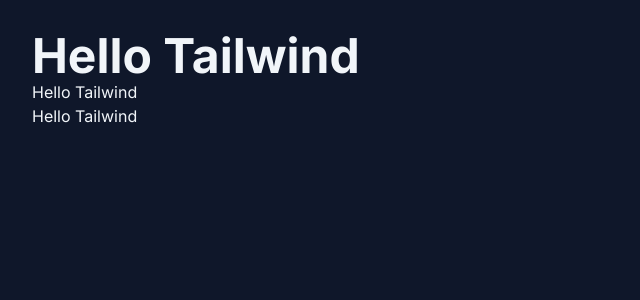
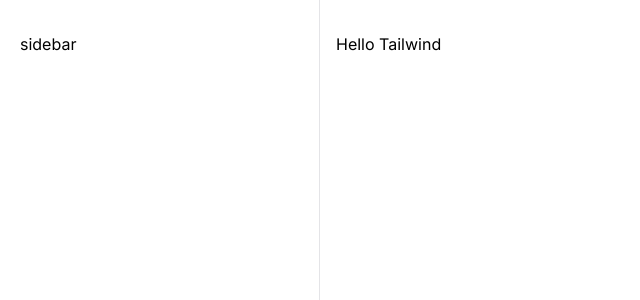
Before and after one commit to danilo-formagio/tailwind-next, a Next.js app: page / in a window 1280 px wide. Shown: the top 300 px of the page, without its empty margins (0-640 px from the left). Built offline with nearby package versions, Linux system fonts and the light colour scheme.

Commit message:
Creating layout structure

```diff
--- a/src/app/layout.tsx
+++ b/src/app/layout.tsx
@@ -12,7 +12,12 @@ export const metadata: Metadata = {
 export default function RootLayout({ children }: { children: React.ReactNode }) {
   return (
     <html lang="en">
-      <body className={inter.className}>{children}</body>
+      <body className={inter.className}>
+        <div className="grid-cols-app grid min-h-screen">
+          <aside className="border-r border-zinc-200 px-5 py-8">sidebar</aside>
+          <main className="px-4 pb-12 pt-8">{children}</main>
+        </div>
+      </body>
     </html>
   );
 }
--- a/src/app/page.tsx
+++ b/src/app/page.tsx
@@ -1,9 +1,3 @@
 export default function Home() {
-  return (
-    <div className="h-screen bg-slate-900 p-8 text-slate-100">
-      <h1 className="text-5xl font-bold">Hello Tailwind</h1>
-      <h2>Hello Tailwind</h2>
-      <p>Hello Tailwind</p>
-    </div>
-  );
+  return <h1>Hello Tailwind</h1>;
 }
--- a/tailwind.config.ts
+++ b/tailwind.config.ts
@@ -1,18 +1,14 @@
-import type { Config } from 'tailwindcss'
+import type { Config } from 'tailwindcss';
 
 const config: Config = {
-  content: [
-    './src/**/*.tsx'
-  ],
+  content: ['./src/**/*.tsx'],
   theme: {
     extend: {
-      backgroundImage: {
-        'gradient-radial': 'radial-gradient(var(--tw-gradient-stops))',
-        'gradient-conic':
-          'conic-gradient(from 180deg at 50% 50%, var(--tw-gradient-stops))',
-      },
-    },
+      gridTemplateColumns: {
+        app: 'minmax(18rem, 20rem) 1fr'
+      }
+    }
   },
-  plugins: [],
-}
-export default config
+  plugins: []
+};
+export default config;
```
